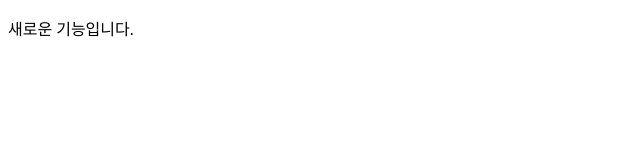
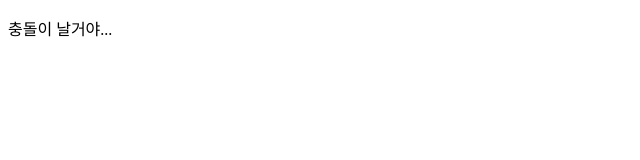
Before and after one commit to sol2588/gitInit, a plain HTML site: page index.html in a window 1280 px wide. Shown: the full height of the page, 0-640 px from the left. Drawn offline with Linux system fonts and the light colour scheme.

Commit message:
새 기능에 대한 새 커밋

```diff
--- a/index.html
+++ b/index.html
@@ -3,9 +3,9 @@
   <head>
     <meta charset="UTF-8" />
     <meta name="viewport" content="width=device-width, initial-scale=1.0" />
-    <title>메인은 그래도 진행!</title>
+    <title>이건 새로운 기능!!</title>
   </head>
   <body>
-    <p>새로운 기능입니다.</p>
+    <p>충돌이 날거야...</p>
   </body>
 </html>
```
